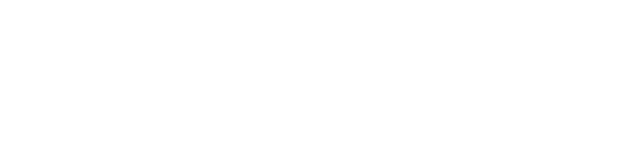
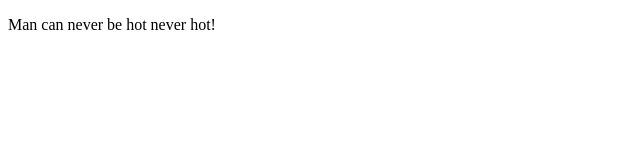
Before and after one commit to TheBoi1/desktop, a plain HTML site: page index.html in a window 1280 px wide. Shown: the whole page, without its empty margins (0-640 px from the left). Drawn offline with Linux system fonts and the light colour scheme.

Commit message:
Added Paragraph

```diff
--- a/index.html
+++ b/index.html
@@ -6,5 +6,8 @@
 </head>
 
 <body>
+<p>
+Man can never be hot never hot!
+</p>
 </body>
 </html>
```
